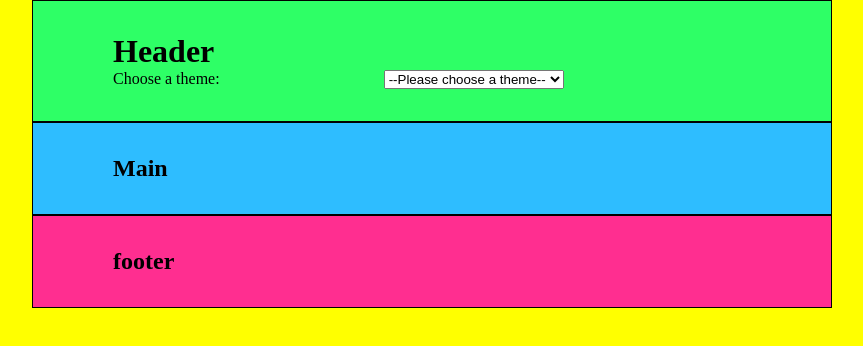
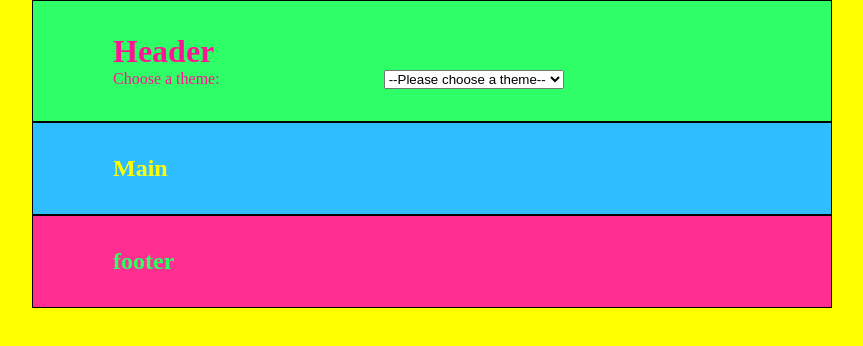
Before and after one commit to laerkehansen/Exercises, a plain HTML site: page Filter-switch/index.html in a window 1280 px wide. Shown: the whole page, without its empty margins (208-1071 px from the left). Drawn offline with Linux system fonts and the light colour scheme.

Commit message:
sidste rettelser

```diff
--- a/Filter-switch/style.css
+++ b/Filter-switch/style.css
@@ -30,18 +30,21 @@ body[data-theme="hawaii"] {
   background-color: yellow;
   header {
     background-color: var(--header-bg-color-hawaii);
+    color: deeppink;
     padding-top: 2rem;
     padding-bottom: 2rem;
   }
 
   main {
     background-color: var(--main-bg-color-hawaii);
+    color: yellow;
     padding-top: 2rem;
     padding-bottom: 2rem;
   }
 
   footer {
     background-color: var(--footer-bg-color-hawaii);
+    color: var(--header-bg-color-hawaii);
     padding-top: 2rem;
     padding-bottom: 2rem;
   }
```
